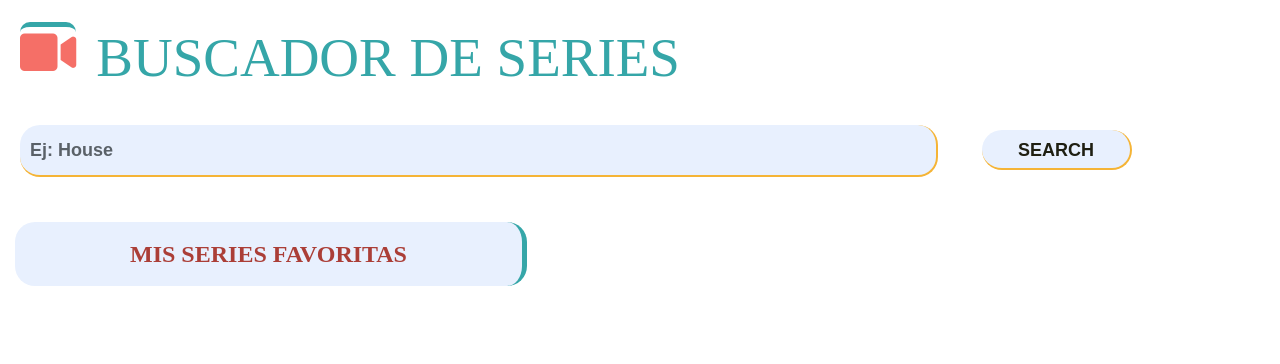
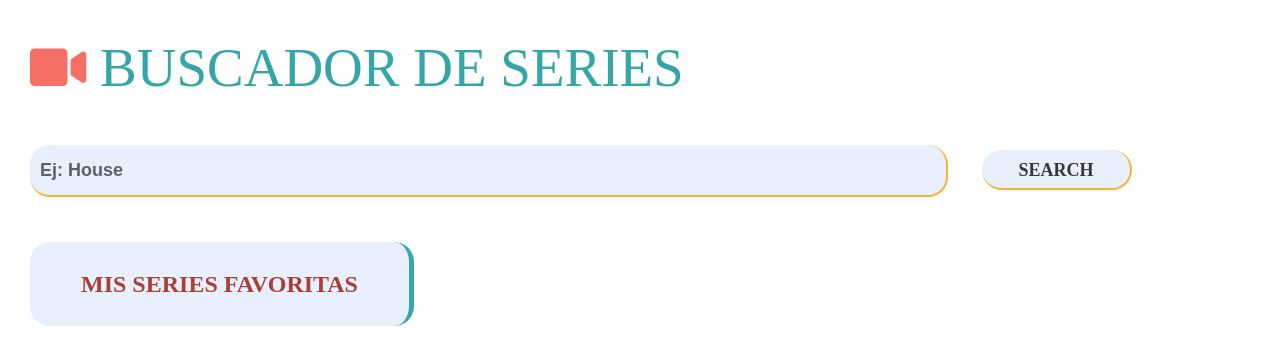
Before and after one commit to ResetMiriam/TV-series-finder, a website: page docs/index.html in a window 1280 px wide. Drawn offline with Linux system fonts and the light colour scheme; a web font is replaced by a local one.

Commit message:
merge with testing

```diff
--- a/docs/index.html
+++ b/docs/index.html
@@ -26,8 +26,14 @@
   <body>
     <div class="page">
       <header class="page__header">
-        <i class="fas fa-video"></i>
-        <h1 class="page__header--title">Buscador de series</h1>
+        <a
+          href="http://beta.adalab.es/modulo-2-evaluacion-final-MiriamVF/"
+          class="page__header--link"
+        >
+          <h1 class="page__header--title">
+            <span><i class="fas fa-video"> </i></span> Buscador de series
+          </h1></a
+        >
       </header>
 
       <main class="page__main">
--- a/src/scss/pages/_index.scss
+++ b/src/scss/pages/_index.scss
@@ -102,7 +102,7 @@ body {
     grid-column: 2/4;
     grid-row: 1;
     margin: 15px 0px 0px 30px;
-    width: 60vw;
+    width: 65vw;
   }
   &_elem {
     border: solid $yellow 5px;
```
Also changed, not shown: docs/more-info.html (+8 -2 lines), docs/assets/css/main.css.
